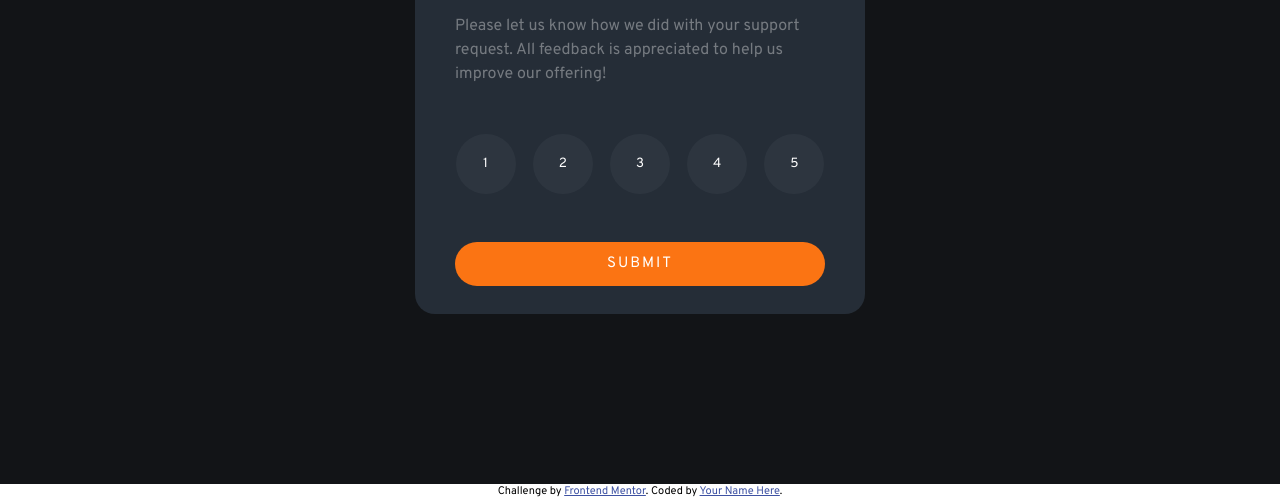
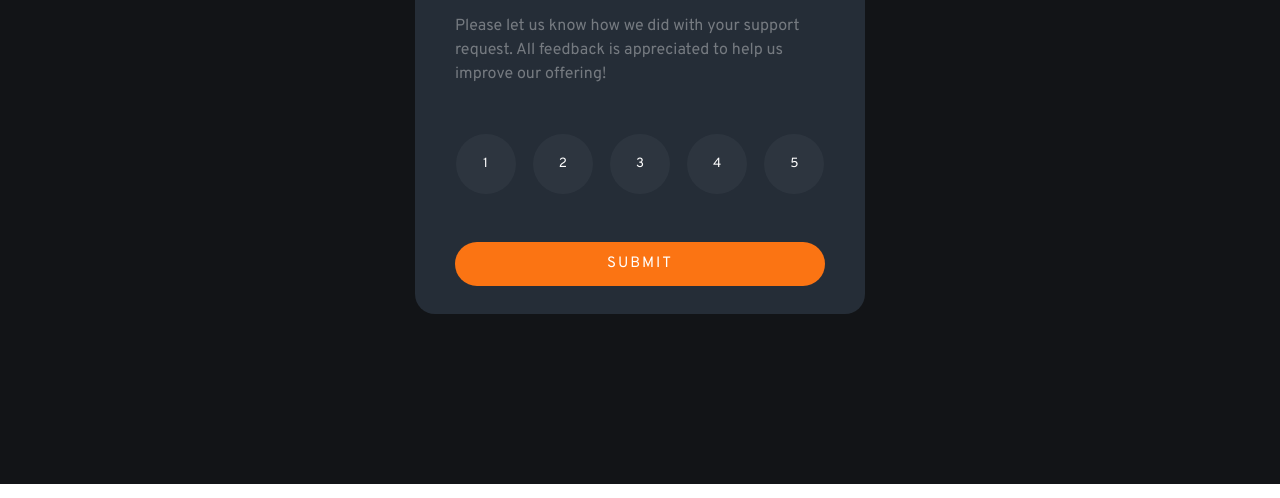
Before and after one commit to KruzadeR-VictoR/interactive_Rating-FM, a plain HTML site: page index.html in a window 1280 px wide. Shown: the part 316-814 px from the top of the page. Drawn offline with Linux system fonts and the light colour scheme.

Commit message:
fixed accessibility issues

```diff
--- a/index.html
+++ b/index.html
@@ -15,19 +15,10 @@
     <title>Frontend Mentor | Interactive rating component</title>
 
     <!-- Feel free to remove these styles or customise in your own stylesheet 👍 -->
-    <style>
-      .attribution {
-        font-size: 11px;
-        text-align: center;
-      }
-      .attribution a {
-        color: hsl(228, 45%, 44%);
-      }
-    </style>
     <link rel="stylesheet" href="style.css" />
   </head>
   <body>
-    <div class="card-container">
+    <main class="card-container">
       <!-- Rating state start -->
       <div class="card">
         <img class="card-1" src="./images/icon-star.svg" alt="" />
@@ -46,14 +37,7 @@
         <button type="button" class="Submit">Submit</button>
       </div>
       <input type="hidden" id="hidden_item" value="" />
-    </div>
-
-    <div class="attribution">
-      Challenge by
-      <a href="https://www.frontendmentor.io?ref=challenge" target="_blank"
-        >Frontend Mentor</a
-      >. Coded by <a href="#">Your Name Here</a>.
-    </div>
+    </main>
     <script src="./script.js" defer></script>
   </body>
 </html>
```
